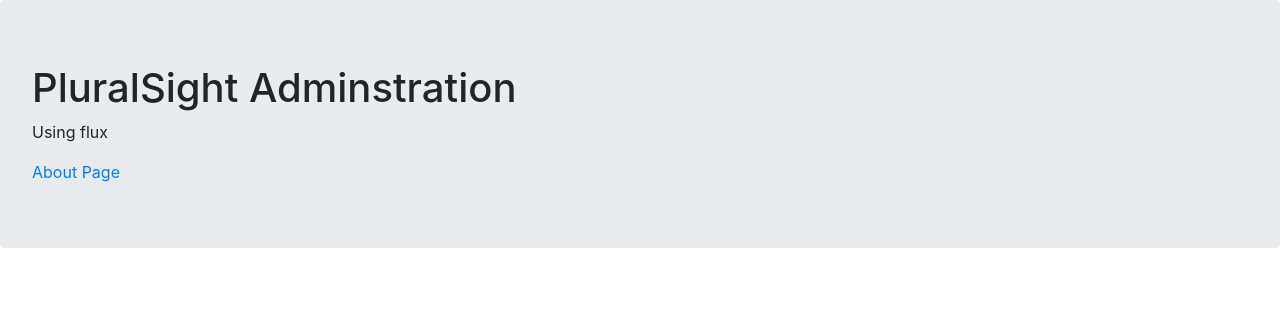
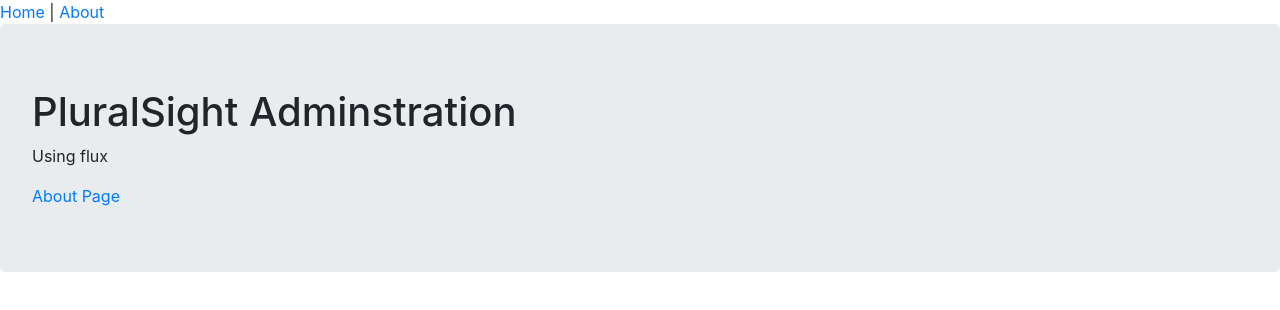
Before and after one commit to akashgarg3a/React-Demo, a React (Create React App) app: page / in a window 1280 px wide. Shown: the top 310 px of the page. Built offline with nearby package versions, Linux system fonts and the light colour scheme.

Commit message:
Added Header

```diff
--- a/src/components/App.js
+++ b/src/components/App.js
@@ -1,12 +1,21 @@
 import React from "react";
 import HomePage from "./HomePage";
 import AboutPage from "./AboutPage";
-
+import Header from "./common/Header";
 
 function App() {
-    const route = window.location.pathname;
-    if(route === "/about") return <AboutPage />
-    return <HomePage />
+    function getPage() {
+
+        const route = window.location.pathname;
+        if(route === "/about") return <AboutPage />
+        return <HomePage />
+    }
+    return (
+        <div className="contaner-fluid">
+            <Header />
+            { getPage() }
+        </div>
+    );
 }
 
 export default App;
--- /dev/null
+++ b/src/components/common/Header.js
@@ -0,0 +1,11 @@
+import React from "react";
+
+function Header() {
+    return (
+        <nav>
+            <a href="/">Home</a>    |   <a href="/about">About</a>
+        </nav>
+    )
+}
+
+export default Header;
```
